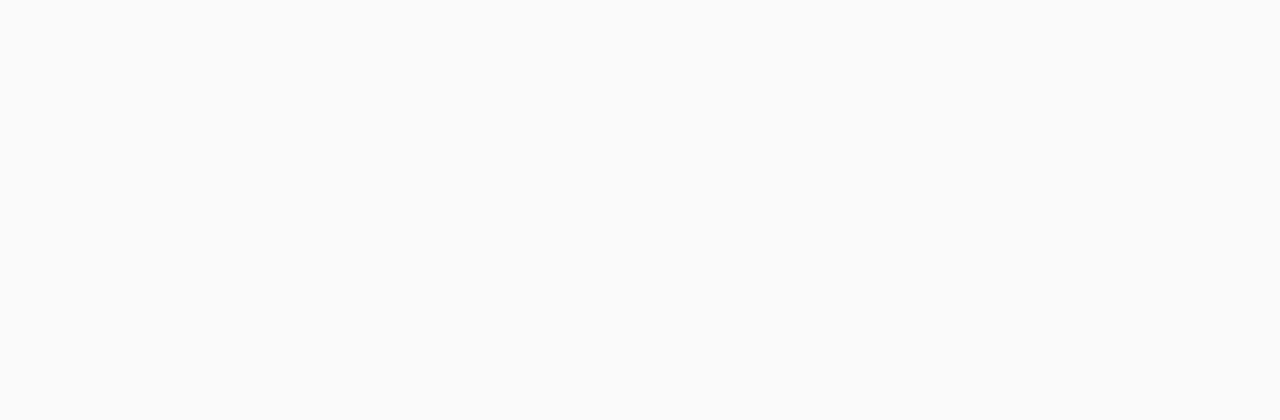
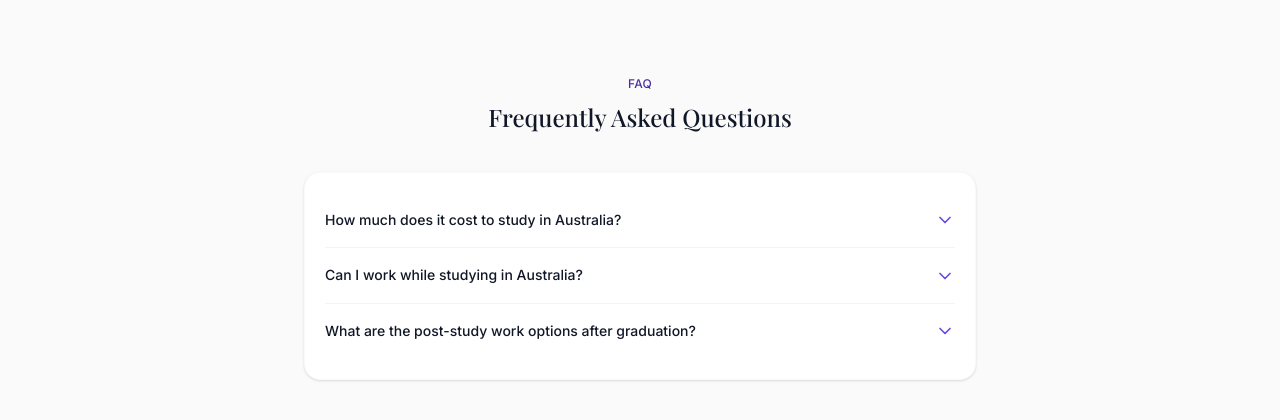
Before and after one commit to me-yeasin/study-aboard, a Next.js app: page / in a window 1280 px wide. Shown: the part 7646-8066 px from the top of the page. Before the commit the page ends 7636 px from the top, so only its background shows below. Built offline with nearby package versions, Linux system fonts and the light colour scheme.

Commit message:
feat: add FAQ section to homepage
- Export FaqSection from sections index
- Import and render FaqSection in homepage
- Create FAQ component with expandable accordion items
- Include sample questions about studying in Australia

```diff
--- /dev/null
+++ b/app/components/sections/faq.tsx
@@ -0,0 +1,83 @@
+"use client";
+
+import { useState } from "react";
+import { LuChevronDown } from "react-icons/lu";
+
+interface AccordionItemProps {
+  question: string;
+  answer: string;
+}
+
+function AccordionItem({ question, answer }: AccordionItemProps) {
+  const [isOpen, setIsOpen] = useState(false);
+
+  return (
+    <div className="border-b border-gray-100 last:border-b-0">
+      <button
+        onClick={() => setIsOpen(!isOpen)}
+        className="w-full flex items-center justify-between py-4 text-left"
+      >
+        <span className="font-sans text-sm font-medium text-gray-900 pr-4 leading-relaxed">
+          {question}
+        </span>
+        <LuChevronDown
+          size={20}
+          className={`text-primary-600 shrink-0 transition-transform duration-300 ${isOpen ? "rotate-180" : ""}`}
+        />
+      </button>
+      <div
+        className={`overflow-hidden transition-all duration-300 ${isOpen ? "max-h-96 pb-4" : "max-h-0"}`}
+      >
+        <p className="font-sans text-sm text-gray-500 leading-relaxed">
+          {answer}
+        </p>
+      </div>
+    </div>
+  );
+}
+
+const FAQS = [
+  {
+    id: 1,
+    question: "How much does it cost to study in Australia?",
+    answer:
+      "Tuition fees for international students range from AUD 20,000 to 45,000 per year for undergraduate programs, and AUD 25,000 to 55,000 for postgraduate courses. Living expenses average between AUD 21,000 and 28,000 annually, depending on your city and lifestyle. Many universities offer scholarships that can significantly reduce these costs.",
+  },
+  {
+    id: 2,
+    question: "Can I work while studying in Australia?",
+    answer:
+      "Yes, international students on a Subclass 500 visa can work up to 48 hours per fortnight during semester and unlimited hours during holidays. The minimum wage is AUD 24.95 per hour (2025), making part-time work a viable way to cover living expenses. Popular student jobs include hospitality, retail, tutoring, and administrative roles.",
+  },
+  {
+    id: 3,
+    question: "What are the post-study work options after graduation?",
+    answer:
+      "Australia offers the Temporary Graduate Visa (Subclass 485), allowing graduates to stay and work for 2 to 6 years depending on qualification level and location. This provides excellent opportunities to gain international work experience and potentially transition to permanent residency through skilled migration pathways.",
+  },
+];
+
+export default function FaqSection() {
+  return (
+    <section className="w-full mt-20 px-4 pb-16">
+      <div className="max-w-xl mx-auto text-center">
+        <span className="font-sans text-xs font-medium text-primary-800 uppercase tracking-wide">
+          FAQ
+        </span>
+        <h2 className="font-heading text-2xl font-medium text-gray-900 mt-2 leading-tight">
+          Frequently Asked Questions
+        </h2>
+      </div>
+
+      <div className="max-w-2xl mx-auto mt-10 bg-white rounded-2xl p-5 shadow-sm border border-gray-100/50">
+        {FAQS.map((faq) => (
+          <AccordionItem
+            key={faq.id}
+            question={faq.question}
+            answer={faq.answer}
+          />
+        ))}
+      </div>
+    </section>
+  );
+}
--- a/app/components/sections/index.ts
+++ b/app/components/sections/index.ts
@@ -8,3 +8,4 @@
 export { default as OurProcessSection } from "./our-process";
 export { default as TestimonialsSection } from "./testimonials";
 export { default as OurBlocksSection } from "./our-blocks";
+export { default as FaqSection } from "./faq";
--- a/app/page.tsx
+++ b/app/page.tsx
@@ -1,6 +1,6 @@
 "use client";
 
-import { Header, HeroSection, ServicesSection, FeaturesSection, AboutUsSection, CoursesSection, BrandMarquee, OurProcessSection, TestimonialsSection, OurBlocksSection } from "./components/sections";
+import { Header, HeroSection, ServicesSection, FeaturesSection, AboutUsSection, CoursesSection, BrandMarquee, OurProcessSection, TestimonialsSection, OurBlocksSection, FaqSection } from "./components/sections";
 
 export default function Home() {
   return (
@@ -15,6 +15,7 @@
       <OurProcessSection />
       <TestimonialsSection />
       <OurBlocksSection />
+      <FaqSection />
     </>
   );
 }
```
